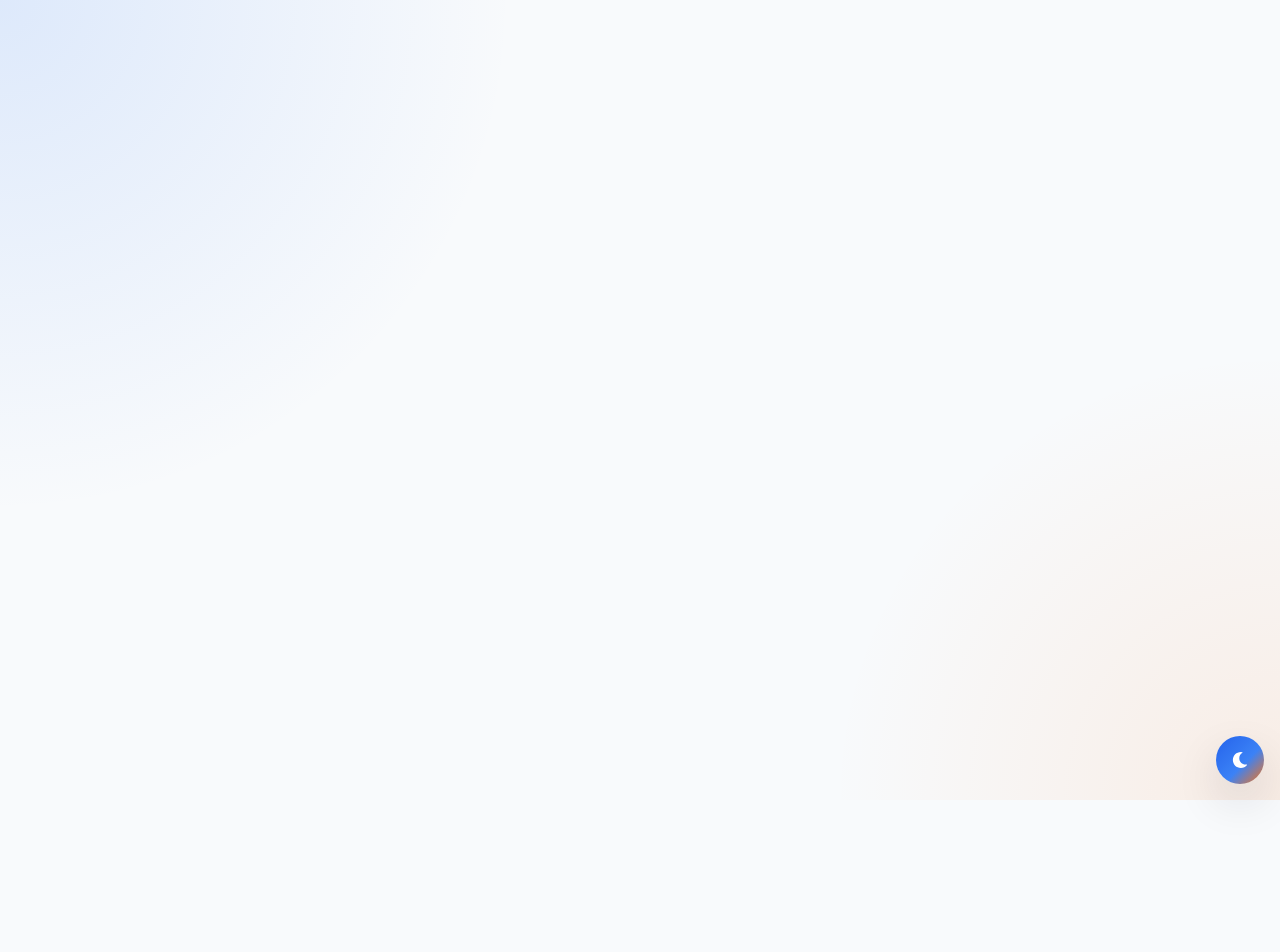
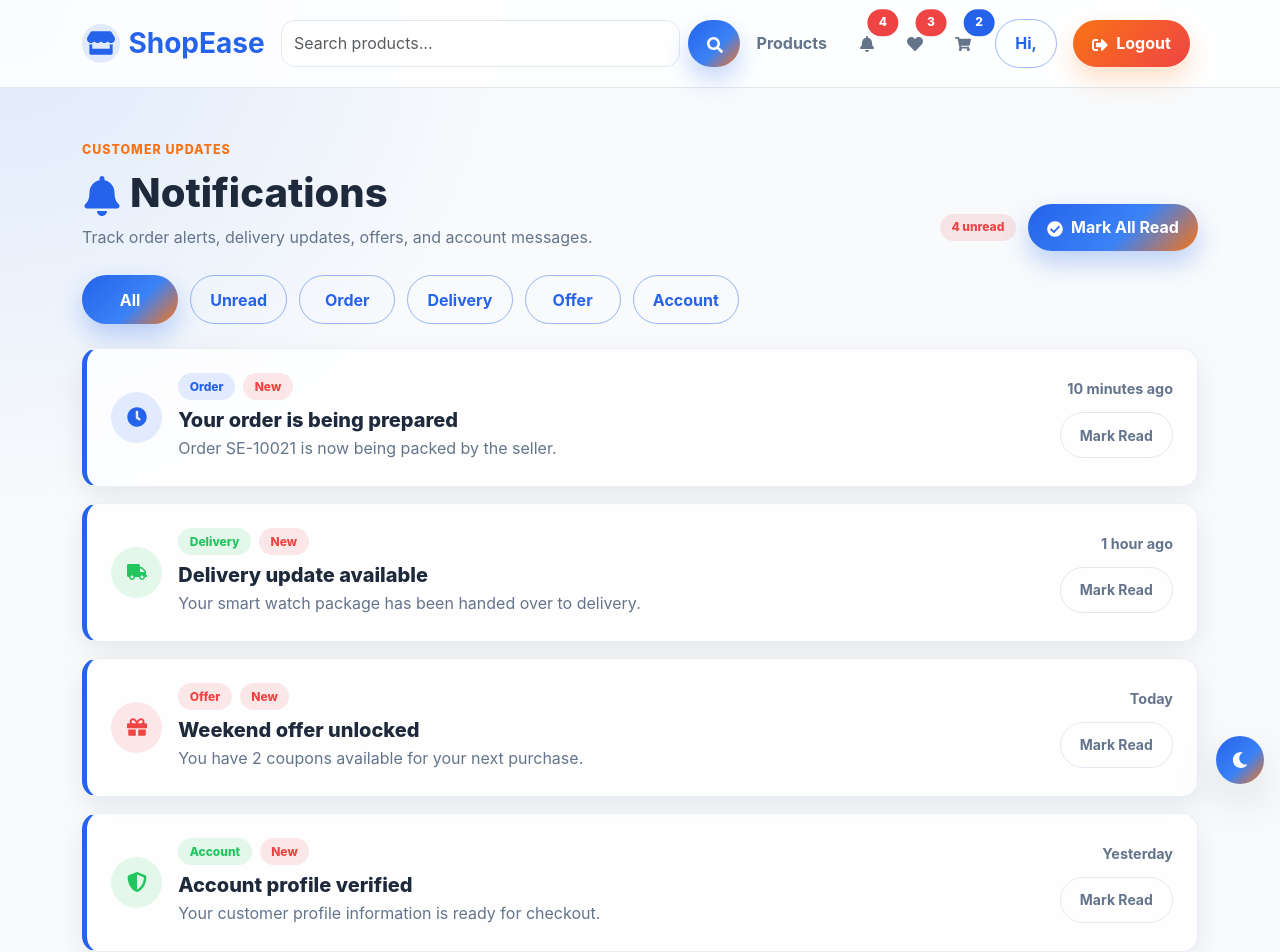
Before and after one commit to Rashini0926/ecommerce-platform, a React app in the folder frontend/: page /notifications in a window 1280 px wide. Before the commit this address had no page. Shown: the top 952 px of the page. Before the commit the page ends 800 px from the top, so only its background shows below. Built offline with nearby package versions, Linux system fonts and the light colour scheme; sample sign-in values are in the browser's storage; the HTML template or start-up script is replaced by a standard one.

Commit message:
feat(notifications): add customer notification center UI

```diff
--- a/frontend/src/App.jsx
+++ b/frontend/src/App.jsx
@@ -8,6 +8,7 @@ import Profile from "./pages/Profile";
 import Wishlist from "./pages/Wishlist";
 import Cart from "./pages/Cart";
 import Products from "./pages/Products";
+import Notifications from "./pages/Notifications";
 import ThemeToggle from "./components/layout/ThemeToggle";
 
 import ProtectedRoute from "./auth/ProtectedRoute";
@@ -61,6 +62,15 @@ function App() {
             </ProtectedRoute>
           }
         />
+
+        <Route
+          path="/notifications"
+          element={
+            <ProtectedRoute>
+              <Notifications />
+            </ProtectedRoute>
+          }
+        />
       </Routes>
     </>
   );
--- a/frontend/src/components/layout/Navbar.jsx
+++ b/frontend/src/components/layout/Navbar.jsx
@@ -6,6 +6,7 @@ import {
   FaUser,
   FaStore,
   FaSignOutAlt,
+  FaBell,
 } from "react-icons/fa";
 
 import { useAuth } from "../../context/AuthContext";
@@ -113,6 +114,19 @@ function Navbar() {
             <li className="nav-item mx-2">
               <Link
                 className="nav-link position-relative"
+                to="/notifications"
+                aria-label="Notifications"
+              >
+                <FaBell />
+                <span className="position-absolute top-0 start-100 translate-middle badge bg-danger">
+                  4
+                </span>
+              </Link>
+            </li>
+
+            <li className="nav-item mx-2">
+              <Link
+                className="nav-link position-relative"
                 to="/wishlist"
                 aria-label="Wishlist"
               >
--- a/frontend/src/index.css
+++ b/frontend/src/index.css
@@ -746,6 +746,80 @@ h6 {
   height: 2.7rem;
 }
 
+.notifications-header {
+  display: flex;
+  align-items: flex-end;
+  justify-content: space-between;
+  gap: 1rem;
+}
+
+.notifications-header-actions {
+  display: flex;
+  flex-wrap: wrap;
+  align-items: center;
+  justify-content: flex-end;
+  gap: 0.75rem;
+}
+
+.notification-filter-bar {
+  display: flex;
+  flex-wrap: wrap;
+  gap: 0.75rem;
+}
+
+.notification-filter-bar .btn {
+  min-width: 6rem;
+}
+
+.notification-list {
+  display: grid;
+  gap: 1rem;
+}
+
+.notification-card {
+  border-radius: 16px;
+}
+
+.notification-unread {
+  border-left: 5px solid var(--primary);
+}
+
+.notification-icon {
+  display: inline-flex;
+  align-items: center;
+  justify-content: center;
+  flex: 0 0 auto;
+  width: 3.2rem;
+  height: 3.2rem;
+  border-radius: 999px;
+  font-size: 1.25rem;
+}
+
+.notification-icon-primary {
+  color: var(--primary);
+  background: rgba(var(--primary-rgb), 0.12);
+}
+
+.notification-icon-success {
+  color: var(--success);
+  background: rgba(var(--success-rgb), 0.12);
+}
+
+.notification-icon-danger {
+  color: var(--danger);
+  background: rgba(var(--danger-rgb), 0.12);
+}
+
+.notification-meta {
+  display: grid;
+  justify-items: end;
+  gap: 0.75rem;
+  min-width: 8rem;
+  color: var(--muted);
+  font-size: 0.9rem;
+  font-weight: 700;
+}
+
 .activity-dot {
   width: 0.72rem;
   height: 0.72rem;
@@ -1063,6 +1137,19 @@ h6 {
   .dashboard-hero-strip {
     grid-template-columns: 1fr;
   }
+
+  .notifications-header {
+    align-items: flex-start;
+    flex-direction: column;
+  }
+
+  .notifications-header-actions {
+    justify-content: flex-start;
+  }
+
+  .notification-meta {
+    justify-items: start;
+  }
 }
 
 @media (max-width: 575.98px) {
@@ -1104,4 +1191,12 @@ h6 {
   .dashboard-hero-actions .btn {
     width: 100%;
   }
+
+  .notifications-header-actions,
+  .notifications-header-actions .btn,
+  .notification-filter-bar .btn,
+  .notification-meta,
+  .notification-meta .btn {
+    width: 100%;
+  }
 }
--- /dev/null
+++ b/frontend/src/pages/Notifications.jsx
@@ -0,0 +1,224 @@
+import { useMemo, useState } from "react";
+import {
+  FaBell,
+  FaCheckCircle,
+  FaClock,
+  FaEnvelopeOpenText,
+  FaGift,
+  FaRegBell,
+  FaShieldAlt,
+  FaTruck,
+} from "react-icons/fa";
+import Footer from "../components/layout/Footer";
+import Navbar from "../components/layout/Navbar";
+
+const notificationData = [
+  {
+    id: 1,
+    title: "Your order is being prepared",
+    message: "Order SE-10021 is now being packed by the seller.",
+    category: "Order",
+    time: "10 minutes ago",
+    unread: true,
+    icon: <FaClock />,
+    color: "primary",
+  },
+  {
+    id: 2,
+    title: "Delivery update available",
+    message: "Your smart watch package has been handed over to delivery.",
+    category: "Delivery",
+    time: "1 hour ago",
+    unread: true,
+    icon: <FaTruck />,
+    color: "success",
+  },
+  {
+    id: 3,
+    title: "Weekend offer unlocked",
+    message: "You have 2 coupons available for your next purchase.",
+    category: "Offer",
+    time: "Today",
+    unread: true,
+    icon: <FaGift />,
+    color: "danger",
+  },
+  {
+    id: 4,
+    title: "Account profile verified",
+    message: "Your customer profile information is ready for checkout.",
+    category: "Account",
+    time: "Yesterday",
+    unread: true,
+    icon: <FaShieldAlt />,
+    color: "success",
+  },
+  {
+    id: 5,
+    title: "Wishlist reminder",
+    message: "Wireless Headphones from your wishlist are still available.",
+    category: "Offer",
+    time: "2 days ago",
+    unread: false,
+    icon: <FaRegBell />,
+    color: "primary",
+  },
+];
+
+const filters = ["All", "Unread", "Order", "Delivery", "Offer", "Account"];
+
+function Notifications() {
+  const [activeFilter, setActiveFilter] = useState("All");
+  const [notifications, setNotifications] = useState(notificationData);
+
+  const unreadCount = notifications.filter((notification) => notification.unread).length;
+
+  const filteredNotifications = useMemo(() => {
+    if (activeFilter === "All") {
+      return notifications;
+    }
+
+    if (activeFilter === "Unread") {
+      return notifications.filter((notification) => notification.unread);
+    }
+
+    return notifications.filter(
+      (notification) => notification.category === activeFilter
+    );
+  }, [activeFilter, notifications]);
+
+  const markAllAsRead = () => {
+    setNotifications((currentNotifications) =>
+      currentNotifications.map((notification) => ({
+        ...notification,
+        unread: false,
+      }))
+    );
+  };
+
+  const toggleReadStatus = (id) => {
+    setNotifications((currentNotifications) =>
+      currentNotifications.map((notification) =>
+        notification.id === id
+          ? {
+              ...notification,
+              unread: !notification.unread,
+            }
+          : notification
+      )
+    );
+  };
+
+  return (
+    <div className="app-page">
+      <Navbar />
+
+      <main className="container py-5">
+        <section className="notifications-header mb-4">
+          <div>
+            <span className="section-kicker">Customer updates</span>
+            <h1 className="mt-2 mb-2">
+              <FaBell className="me-2 text-primary" />
+              Notifications
+            </h1>
+            <p className="text-muted mb-0">
+              Track order alerts, delivery updates, offers, and account messages.
+            </p>
+          </div>
+
+          <div className="notifications-header-actions">
+            <span className="badge badge-soft-danger">
+              {unreadCount} unread
+            </span>
+
+            <button
+              type="button"
+              className="btn btn-primary"
+              onClick={markAllAsRead}
+              disabled={unreadCount === 0}
+            >
+              <FaCheckCircle className="me-2" />
+              Mark All Read
+            </button>
+          </div>
+        </section>
+
+        <div className="notification-filter-bar mb-4">
+          {filters.map((filter) => (
+            <button
+              type="button"
+              className={`btn ${activeFilter === filter ? "btn-primary" : "btn-outline-primary"}`}
+              key={filter}
+              onClick={() => setActiveFilter(filter)}
+            >
+              {filter}
+            </button>
+          ))}
+        </div>
+
+        {filteredNotifications.length === 0 ? (
+          <div className="card glass-card empty-state">
+            <div className="empty-illustration mb-4">
+              <FaEnvelopeOpenText size={42} />
+            </div>
+
+            <h4>No notifications found.</h4>
+            <p className="text-muted">
+              New shopping updates will appear here when available.
+            </p>
+          </div>
+        ) : (
+          <div className="notification-list">
+            {filteredNotifications.map((notification) => (
+              <article
+                className={`card notification-card ${notification.unread ? "notification-unread" : ""}`}
+                key={notification.id}
+              >
+                <div className="card-body p-4">
+                  <div className="d-flex flex-column flex-md-row align-items-md-center gap-3">
+                    <span className={`notification-icon notification-icon-${notification.color}`}>
+                      {notification.icon}
+                    </span>
+
+                    <div className="flex-grow-1">
+                      <div className="d-flex flex-wrap align-items-center gap-2 mb-2">
+                        <span className={`badge badge-soft-${notification.color}`}>
+                          {notification.category}
+                        </span>
+
+                        {notification.unread && (
+                          <span className="badge badge-soft-danger">
+                            New
+                          </span>
+                        )}
+                      </div>
+
+                      <h5 className="mb-1">{notification.title}</h5>
+                      <p className="text-muted mb-0">{notification.message}</p>
+                    </div>
+
+                    <div className="notification-meta">
+                      <span>{notification.time}</span>
+
+                      <button
+                        type="button"
+                        className="btn btn-outline-secondary btn-sm"
+                        onClick={() => toggleReadStatus(notification.id)}
+                      >
+                        {notification.unread ? "Mark Read" : "Mark Unread"}
+                      </button>
+                    </div>
+                  </div>
+                </div>
+              </article>
+            ))}
+          </div>
+        )}
+      </main>
+
+      <Footer />
+    </div>
+  );
+}
+
+export default Notifications;
```
